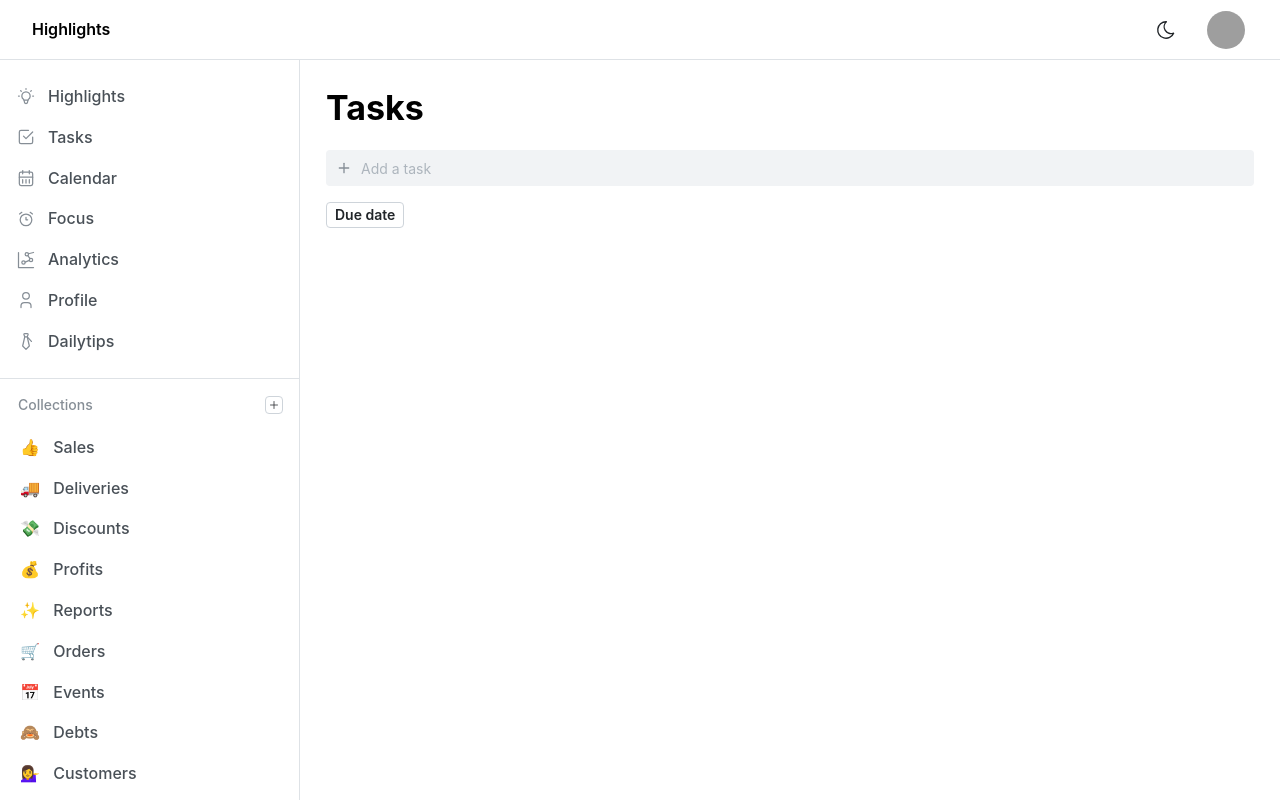
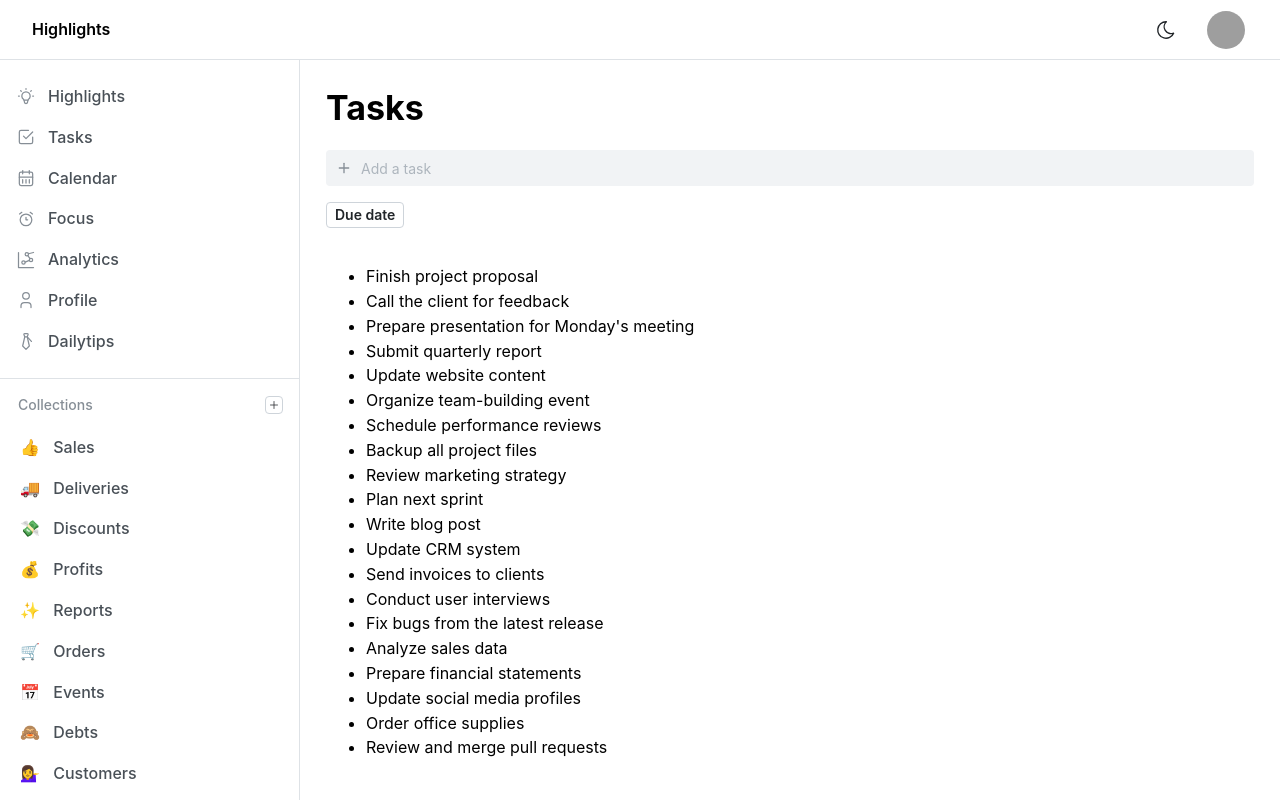
Before and after one commit to nipunayf/highlights, a Next.js app in the folder src/website/highlights/: page /tasks in a window 1280 px wide. Built offline with nearby package versions, Linux system fonts and the light colour scheme; grey boxes are pictures that could not be loaded; what @azure/msal-react would draw is missing.

Commit message:
Add default state to tasks

```diff
--- a/src/website/highlights/src/features/tasks/tasksSlice.ts
+++ b/src/website/highlights/src/features/tasks/tasksSlice.ts
@@ -1,6 +1,29 @@
 import { Task } from '@/models/Task';
 import { RootState } from '@/store';
 import { createEntityAdapter, createSlice } from '@reduxjs/toolkit';
+
+const defaultState = [
+    { id: 'task1', title: 'Finish project proposal', dueDate: new Date('2024-07-25').toISOString(), completed: false, created: new Date().toISOString() },
+    { id: 'task2', title: 'Call the client for feedback', dueDate: new Date('2024-07-22').toISOString(), completed: false, created: new Date().toISOString() },
+    { id: 'task3', title: 'Prepare presentation for Monday\'s meeting', dueDate: new Date('2024-07-24').toISOString(), completed: false, created: new Date().toISOString() },
+    { id: 'task4', title: 'Submit quarterly report', dueDate: new Date('2024-07-29').toISOString(), completed: false, created: new Date().toISOString() },
+    { id: 'task5', title: 'Update website content', dueDate: new Date('2024-07-26').toISOString(), completed: false, created: new Date().toISOString() },
+    { id: 'task6', title: 'Organize team-building event', dueDate: new Date('2024-08-01').toISOString(), completed: false, created: new Date().toISOString() },
+    { id: 'task7', title: 'Schedule performance reviews', dueDate: new Date('2024-07-28').toISOString(), completed: false, created: new Date().toISOString() },
+    { id: 'task8', title: 'Backup all project files', dueDate: new Date('2024-07-30').toISOString(), completed: false, created: new Date().toISOString() },
+    { id: 'task9', title: 'Review marketing strategy', dueDate: new Date('2024-07-23').toISOString(), completed: false, created: new Date().toISOString() },
+    { id: 'task10', title: 'Plan next sprint', dueDate: new Date('2024-07-27').toISOString(), completed: false, created: new Date().toISOString() },
+    { id: 'task11', title: 'Write blog post', dueDate: new Date('2024-07-21').toISOString(), completed: false, created: new Date().toISOString() },
+    { id: 'task12', title: 'Update CRM system', dueDate: new Date('2024-07-31').toISOString(), completed: false, created: new Date().toISOString() },
+    { id: 'task13', title: 'Send invoices to clients', dueDate: new Date('2024-07-20').toISOString(), completed: false, created: new Date().toISOString() },
+    { id: 'task14', title: 'Conduct user interviews', dueDate: new Date('2024-08-02').toISOString(), completed: false, created: new Date().toISOString() },
+    { id: 'task15', title: 'Fix bugs from the latest release', dueDate: new Date('2024-07-22').toISOString(), completed: false, created: new Date().toISOString() },
+    { id: 'task16', title: 'Analyze sales data', dueDate: new Date('2024-07-25').toISOString(), completed: false, created: new Date().toISOString() },
+    { id: 'task17', title: 'Prepare financial statements', dueDate: new Date('2024-07-28').toISOString(), completed: false, created: new Date().toISOString() },
+    { id: 'task18', title: 'Update social media profiles', dueDate: new Date('2024-07-24').toISOString(), completed: false, created: new Date().toISOString() },
+    { id: 'task19', title: 'Order office supplies', dueDate: new Date('2024-07-26').toISOString(), completed: false, created: new Date().toISOString() },
+    { id: 'task20', title: 'Review and merge pull requests', dueDate: new Date('2024-07-27').toISOString(), completed: false, created: new Date().toISOString() }
+];
 
 const tasksAdapter = createEntityAdapter<Task>({
     sortComparer: (a, b) => b.created.localeCompare(a.created)
@@ -9,30 +32,7 @@ const tasksAdapter = createEntityAdapter<Task>({
 const initialState = tasksAdapter.getInitialState({
     status: 'idle',
     error: null
-})
-
-initialState.entities = {
-    'task1': { id: 'task1', title: 'Finish project proposal', dueDate: new Date('2024-07-25').toISOString(), completed: false, created: new Date().toISOString() },
-    'task2': { id: 'task2', title: 'Call the client for feedback', dueDate: new Date('2024-07-22').toISOString(), completed: false, created: new Date().toISOString() },
-    'task3': { id: 'task3', title: 'Prepare presentation for Monday\'s meeting', dueDate: new Date('2024-07-24').toISOString(), completed: false, created: new Date().toISOString() },
-    'task4': { id: 'task4', title: 'Submit quarterly report', dueDate: new Date('2024-07-29').toISOString(), completed: false, created: new Date().toISOString() },
-    'task5': { id: 'task5', title: 'Update website content', dueDate: new Date('2024-07-26').toISOString(), completed: false, created: new Date().toISOString() },
-    'task6': { id: 'task6', title: 'Organize team-building event', dueDate: new Date('2024-08-01').toISOString(), completed: false, created: new Date().toISOString() },
-    'task7': { id: 'task7', title: 'Schedule performance reviews', dueDate: new Date('2024-07-28').toISOString(), completed: false, created: new Date().toISOString() },
-    'task8': { id: 'task8', title: 'Backup all project files', dueDate: new Date('2024-07-30').toISOString(), completed: false, created: new Date().toISOString() },
-    'task9': { id: 'task9', title: 'Review marketing strategy', dueDate: new Date('2024-07-23').toISOString(), completed: false, created: new Date().toISOString() },
-    'task10': { id: 'task10', title: 'Plan next sprint', dueDate: new Date('2024-07-27').toISOString(), completed: false, created: new Date().toISOString() },
-    'task11': { id: 'task11', title: 'Write blog post', dueDate: new Date('2024-07-21').toISOString(), completed: false, created: new Date().toISOString() },
-    'task12': { id: 'task12', title: 'Update CRM system', dueDate: new Date('2024-07-31').toISOString(), completed: false, created: new Date().toISOString() },
-    'task13': { id: 'task13', title: 'Send invoices to clients', dueDate: new Date('2024-07-20').toISOString(), completed: false, created: new Date().toISOString() },
-    'task14': { id: 'task14', title: 'Conduct user interviews', dueDate: new Date('2024-08-02').toISOString(), completed: false, created: new Date().toISOString() },
-    'task15': { id: 'task15', title: 'Fix bugs from the latest release', dueDate: new Date('2024-07-22').toISOString(), completed: false, created: new Date().toISOString() },
-    'task16': { id: 'task16', title: 'Analyze sales data', dueDate: new Date('2024-07-25').toISOString(), completed: false, created: new Date().toISOString() },
-    'task17': { id: 'task17', title: 'Prepare financial statements', dueDate: new Date('2024-07-28').toISOString(), completed: false, created: new Date().toISOString() },
-    'task18': { id: 'task18', title: 'Update social media profiles', dueDate: new Date('2024-07-24').toISOString(), completed: false, created: new Date().toISOString() },
-    'task19': { id: 'task19', title: 'Order office supplies', dueDate: new Date('2024-07-26').toISOString(), completed: false, created: new Date().toISOString() },
-    'task20': { id: 'task20', title: 'Review and merge pull requests', dueDate: new Date('2024-07-27').toISOString(), completed: false, created: new Date().toISOString() }
-};
+}, defaultState);
 
 export const tasksSlice = createSlice({
     name: 'tasks',
@@ -42,14 +42,14 @@ export const tasksSlice = createSlice({
         taskRemoved: tasksAdapter.removeOne,
         taskUpdated: tasksAdapter.updateOne
     }
-})
+});
 
-export const { taskAdded, taskRemoved, taskUpdated } = tasksSlice.actions
+export const { taskAdded, taskRemoved, taskUpdated } = tasksSlice.actions;
 
-export default tasksSlice.reducer
+export default tasksSlice.reducer;
 
 export const {
     selectAll: selectAllTasks,
     selectById: selectTaskById,
     selectIds: selectTaskIds
-} = tasksAdapter.getSelectors((state: RootState) => state.tasks)
+} = tasksAdapter.getSelectors((state: RootState) => state.tasks);
```
